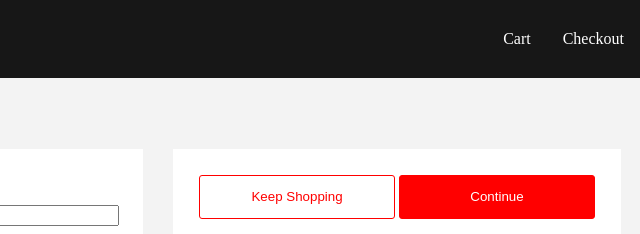
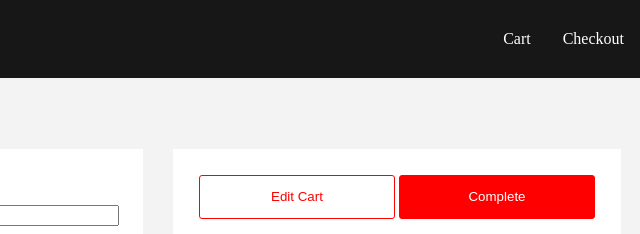
Before and after one commit to A1-exe/hci-project-one, a website: page checkout/index.html in a window 1280 px wide. Shown: the top 234 px of the page, 640-1280 px from the left. Drawn offline with Linux system fonts and the light colour scheme.

Commit message:
Fix checkout edit cart

```diff
--- a/checkout/index.html
+++ b/checkout/index.html
@@ -57,10 +57,10 @@
       </form>
     </section>
     <section id="cart-summary-container">
-      <form id="cart-summary" action="../checkout">
+      <form id="cart-summary" action="../">
         <section id="directions">
-          <button id="keep-shop" formaction="../">Keep Shopping</button>
-          <button id="check-out" type="submit">Continue</button>
+          <button id="keep-shop" formaction="../cart">Edit Cart</button>
+          <button id="check-out" type="submit">Complete</button>
         </section>
         <header>
           <h1>Summary</h1>
```
